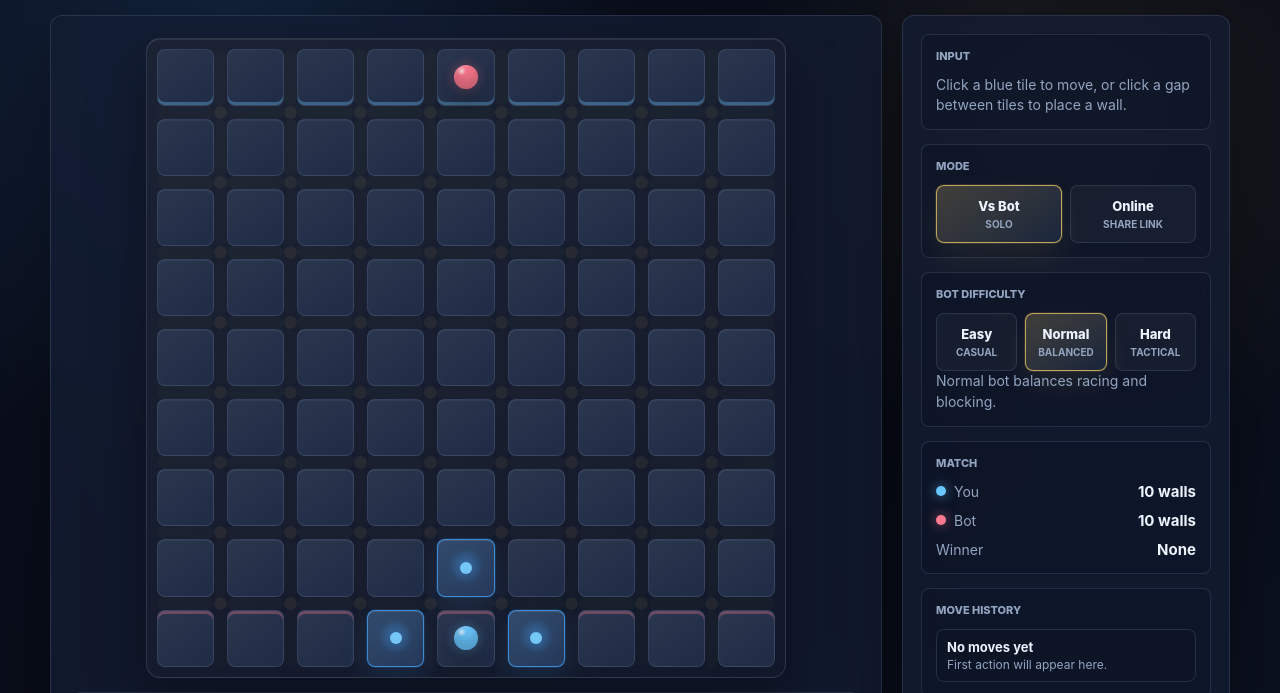
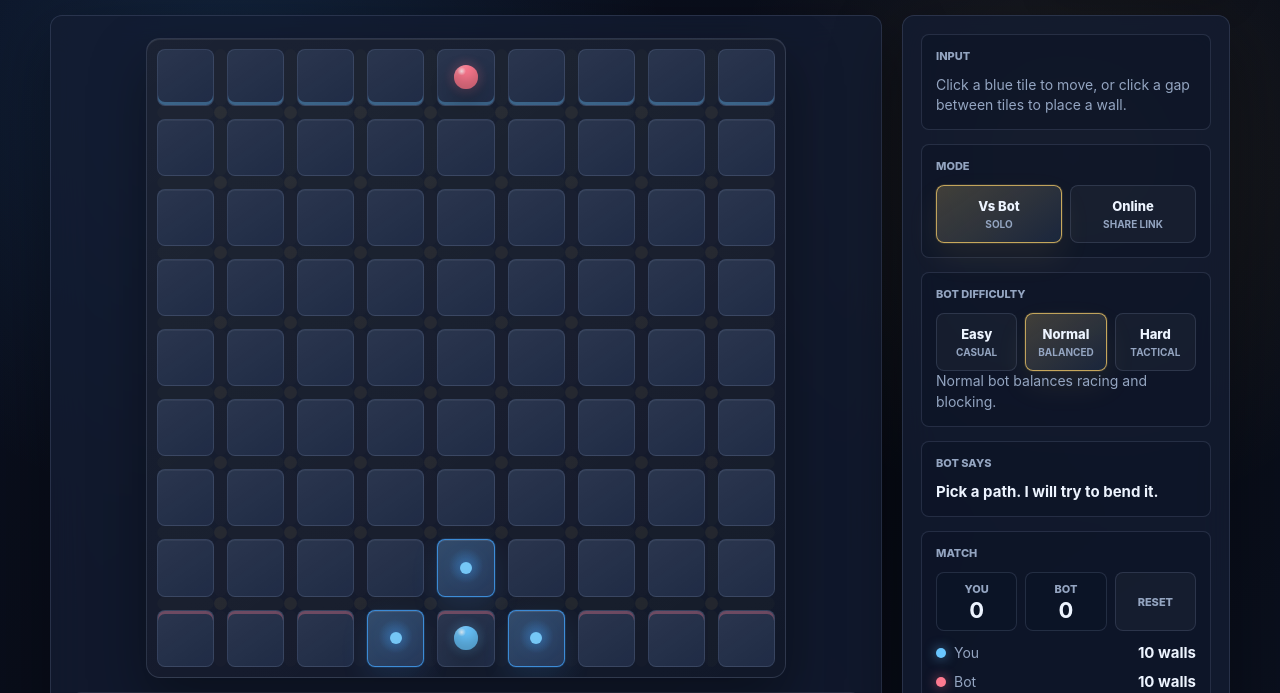
Before and after one commit to FilipBugarin/quoridor, a website: page index.html in a window 1280 px wide. Shown: the part 107-800 px from the top of the page. Drawn offline with Linux system fonts and the light colour scheme.

Commit message:
Add bot companion and local score

```diff
--- a/index.html
+++ b/index.html
@@ -769,6 +769,19 @@
       background: rgba(255, 211, 106, 0.08);
     }
 
+    .bot-companion {
+      display: grid;
+      gap: 8px;
+    }
+
+    .bot-line {
+      margin: 0;
+      color: var(--text);
+      font-size: 15px;
+      font-weight: 750;
+      line-height: 1.35;
+    }
+
     .history-list {
       display: grid;
       gap: 8px;
@@ -844,6 +857,55 @@
     .stat-row strong {
       color: var(--text);
       font-size: 15px;
+    }
+
+    .scoreboard {
+      display: grid;
+      grid-template-columns: repeat(3, minmax(0, 1fr));
+      gap: 8px;
+      margin-bottom: 12px;
+    }
+
+    .score-cell {
+      display: grid;
+      gap: 3px;
+      min-height: 58px;
+      padding: 9px 8px;
+      border: 1px solid var(--line);
+      border-radius: var(--radius);
+      background: rgba(13, 20, 38, 0.42);
+      color: var(--muted);
+      font-size: 11px;
+      font-weight: 800;
+      text-align: center;
+      text-transform: uppercase;
+    }
+
+    .score-cell strong {
+      color: var(--text);
+      font-size: 22px;
+      line-height: 1;
+    }
+
+    .score-reset-btn {
+      min-height: 58px;
+      padding: 8px;
+      border: 1px solid var(--line);
+      border-radius: var(--radius);
+      background: rgba(255, 255, 255, 0.035);
+      color: var(--muted);
+      cursor: pointer;
+      font-size: 11px;
+      font-weight: 850;
+      text-transform: uppercase;
+      transition: transform var(--motion), border-color var(--motion), color var(--motion), background var(--motion);
+    }
+
+    .score-reset-btn:hover {
+      transform: translateY(-1px);
+      border-color: rgba(255, 211, 106, 0.38);
+      color: var(--text);
+      background: rgba(255, 211, 106, 0.08);
     }
 
     .player-chip {
@@ -1132,8 +1194,20 @@
           <p class="help-text" id="difficultyHelp">Normal bot balances racing and blocking.</p>
         </section>
 
+        <section class="panel-section" id="botCompanionSection">
+          <h2 class="section-title">Bot says</h2>
+          <div class="bot-companion">
+            <p class="bot-line" id="botMessage">Pick a path. I will try to bend it.</p>
+          </div>
+        </section>
+
         <section class="panel-section">
           <h2 class="section-title">Match</h2>
+          <div class="scoreboard" id="scoreboard">
+            <div class="score-cell"><span>You</span><strong id="playerScore">0</strong></div>
+            <div class="score-cell"><span>Bot</span><strong id="botScore">0</strong></div>
+            <button class="score-reset-btn" id="scoreResetBtn" type="button">Reset</button>
+          </div>
           <div class="stats">
             <div class="stat-row">
               <span class="player-chip"><span class="chip-dot"></span><span id="playerLabel">You</span></span>
@@ -1200,7 +1274,9 @@
     </div>
   </div>
 
-  <script>
+  <script type="module">
+    import { nextLocalScore, selectBotMessage } from "./src/companion.js";
+
     const SIZE = 9;
     const MAX_WALLS = 10;
     const PLAYER = "player";
@@ -1269,6 +1345,12 @@
     const playerWallsEl = document.getElementById("playerWalls");
     const botWallsEl = document.getElementById("botWalls");
     const winnerTextEl = document.getElementById("winnerText");
+    const botCompanionSectionEl = document.getElementById("botCompanionSection");
+    const botMessageEl = document.getElementById("botMessage");
+    const scoreboardEl = document.getElementById("scoreboard");
+    const playerScoreEl = document.getElementById("playerScore");
+    const botScoreEl = document.getElementById("botScore");
+    const scoreResetBtn = document.getElementById("scoreResetBtn");
     const historyListEl = document.getElementById("historyList");
     const soundToggleBtn = document.getElementById("soundToggleBtn");
     const restartBtn = document.getElementById("restartBtn");
@@ -1294,6 +1376,9 @@
     let audioContext = null;
     let soundEnabled = localStorage.getItem("quoridor:sound") !== "off";
     let lastPointerType = "mouse";
+    let localScore = loadLocalScore();
+    let scoreRecordedWinner = null;
+    let botMessage = "Pick a path. I will try to bend it.";
     const wallLegalityCache = new Map();
 
     function createInitialState(botDifficulty = "normal") {
@@ -1532,6 +1617,10 @@
       renderHistory();
       renderSoundToggle();
       difficultyHelpEl.textContent = getBotProfile().help;
+      botCompanionSectionEl.classList.toggle("hidden", gameMode !== "bot");
+      scoreboardEl.classList.toggle("hidden", gameMode !== "bot");
+      renderLocalScore();
+      botMessageEl.textContent = botMessage;
       onlineSectionEl.classList.toggle("hidden", gameMode !== "online");
       difficultySectionEl.classList.toggle("hidden", gameMode !== "bot");
       roomCodeTextEl.textContent = roomCode ? `Room ${roomCode}` : "No room yet";
@@ -1832,6 +1921,12 @@
       renderSoundToggle();
     });
 
+    scoreResetBtn.addEventListener("click", () => {
+      localScore = { [PLAYER]: 0, [BOT]: 0 };
+      saveLocalScore();
+      renderLocalScore();
+    });
+
     difficultyGridEl.addEventListener("click", (event) => {
       const button = event.target.closest(".difficulty-btn");
       if (!button || isPlayerInputLocked()) return;
@@ -2080,6 +2175,8 @@
         return;
       }
       state = createInitialState(state.botDifficulty);
+      scoreRecordedWinner = null;
+      botMessage = "Pick a path. I will try to bend it.";
       clearInteractionCaches();
       render();
     });
@@ -2095,6 +2192,7 @@
     function setBotDifficulty(difficulty) {
       if (!BOT_DIFFICULTIES[difficulty]) return;
       state.botDifficulty = difficulty;
+      botMessage = selectBotMessage("thinking");
       setFeedback(`<strong>${BOT_DIFFICULTIES[difficulty].label} bot selected.</strong> ${BOT_DIFFICULTIES[difficulty].help}`);
       render();
     }
@@ -2114,7 +2212,10 @@
         hasOnlineState = false;
         onlineStatus = "Create a match, then send the link to your opponent.";
         state = createInitialState(state.botDifficulty);
+        scoreRecordedWinner = null;
+        botMessage = "Pick a path. I will try to bend it.";
       } else {
+        scoreRecordedWinner = null;
         ensureSocket();
         onlineStatus = roomCode ? `Joining room ${roomCode}...` : "Create a match, then send the link to your opponent.";
       }
@@ -2507,6 +2608,7 @@
       state.currentTurn = BOT;
       state.phase = "bot-thinking";
       const profile = getBotProfile();
+      botMessage = selectBotMessage("thinking");
       setFeedback(`<strong>${profile.label} bot thinking...</strong> Player input is locked.`, "bot");
       render();
       await sleep(profile.thinkingMs);
@@ -2516,6 +2618,7 @@
 
       if (action.type === "wall") {
         placeWall(action.orientation, action.r, action.c, BOT);
+        botMessage = selectBotMessage("wall");
         setFeedback(`<strong>${profile.label} bot placed a wall.</strong> The new wall is highlighted.`, "bot");
       } else {
         const from = { r: state.pawns[BOT].r, c: state.pawns[BOT].c };
@@ -2525,6 +2628,7 @@
         recordHistory(state.lastAction);
         state.pendingActionAnimation = state.lastAction;
         clearInteractionCaches();
+        botMessage = selectBotMessage("move");
         setFeedback(`<strong>${profile.label} bot moved.</strong> Its new tile is highlighted.`, "bot");
       }
 
@@ -2646,6 +2750,8 @@
         state.phase = "game-over";
         state.winner = PLAYER;
         recordWinHistory(PLAYER);
+        recordLocalWin(PLAYER);
+        botMessage = selectBotMessage("lose");
         playSound(gameMode === "online" && getLocalActor() !== PLAYER ? "defeat" : "win");
         setFeedback("<strong>You win.</strong> Restart to play another round.", "win");
         render();
@@ -2657,6 +2763,8 @@
         state.phase = "game-over";
         state.winner = BOT;
         recordWinHistory(BOT);
+        recordLocalWin(BOT);
+        botMessage = selectBotMessage("win");
         playSound(gameMode === "online" && getLocalActor() === BOT ? "win" : "defeat");
         setFeedback("<strong>Bot wins.</strong> Restart to try again.", "warn");
         render();
@@ -2669,6 +2777,30 @@
     function recordWinHistory(actor) {
       if (state.history?.[0]?.type === "win" && state.history[0].actor === actor) return;
       recordHistory({ type: "win", actor });
+    }
+
+    function recordLocalWin(actor) {
+      if (gameMode !== "bot" || scoreRecordedWinner === actor) return;
+      localScore = nextLocalScore(localScore, actor);
+      scoreRecordedWinner = actor;
+      saveLocalScore();
+    }
+
+    function renderLocalScore() {
+      playerScoreEl.textContent = String(localScore[PLAYER] || 0);
+      botScoreEl.textContent = String(localScore[BOT] || 0);
+    }
+
+    function loadLocalScore() {
+      try {
+        return nextLocalScore(JSON.parse(localStorage.getItem("quoridor:localScore") || "{}"));
+      } catch {
+        return { [PLAYER]: 0, [BOT]: 0 };
+      }
+    }
+
+    function saveLocalScore() {
+      localStorage.setItem("quoridor:localScore", JSON.stringify(localScore));
     }
 
     const startupRoom = new URLSearchParams(location.search).get("room");
--- /dev/null
+++ b/src/companion.js
@@ -0,0 +1,52 @@
+export const BOT_MESSAGE_CATALOG = {
+  thinking: [
+    "Reading your maze.",
+    "Checking the shortest escape.",
+    "Looking for a clean block."
+  ],
+  move: [
+    "I found a lane.",
+    "Keeping the race alive.",
+    "Small step, big pressure."
+  ],
+  wall: [
+    "That shortcut looked too comfortable.",
+    "A little detour never hurt.",
+    "Let's make the board interesting."
+  ],
+  win: [
+    "Clean finish.",
+    "Path found.",
+    "That race was mine."
+  ],
+  lose: [
+    "Good route.",
+    "You broke through.",
+    "I should have saved a wall."
+  ]
+};
+
+export function nextLocalScore(currentScore = {}, winner) {
+  const score = {
+    player: safeScoreValue(currentScore.player),
+    bot: safeScoreValue(currentScore.bot)
+  };
+
+  if (winner === "player" || winner === "bot") score[winner] += 1;
+  return score;
+}
+
+export function selectBotMessage(event, random = Math.random) {
+  const messages = BOT_MESSAGE_CATALOG[event] || BOT_MESSAGE_CATALOG.move;
+  const index = Math.floor(clampRandom(random()) * messages.length);
+  return messages[index];
+}
+
+function safeScoreValue(value) {
+  return Number.isInteger(value) && value > 0 ? value : 0;
+}
+
+function clampRandom(value) {
+  if (!Number.isFinite(value)) return 0;
+  return Math.max(0, Math.min(0.999999, value));
+}
```
Also changed, not shown: test/companion.test.js (added, +25 -0 lines).
